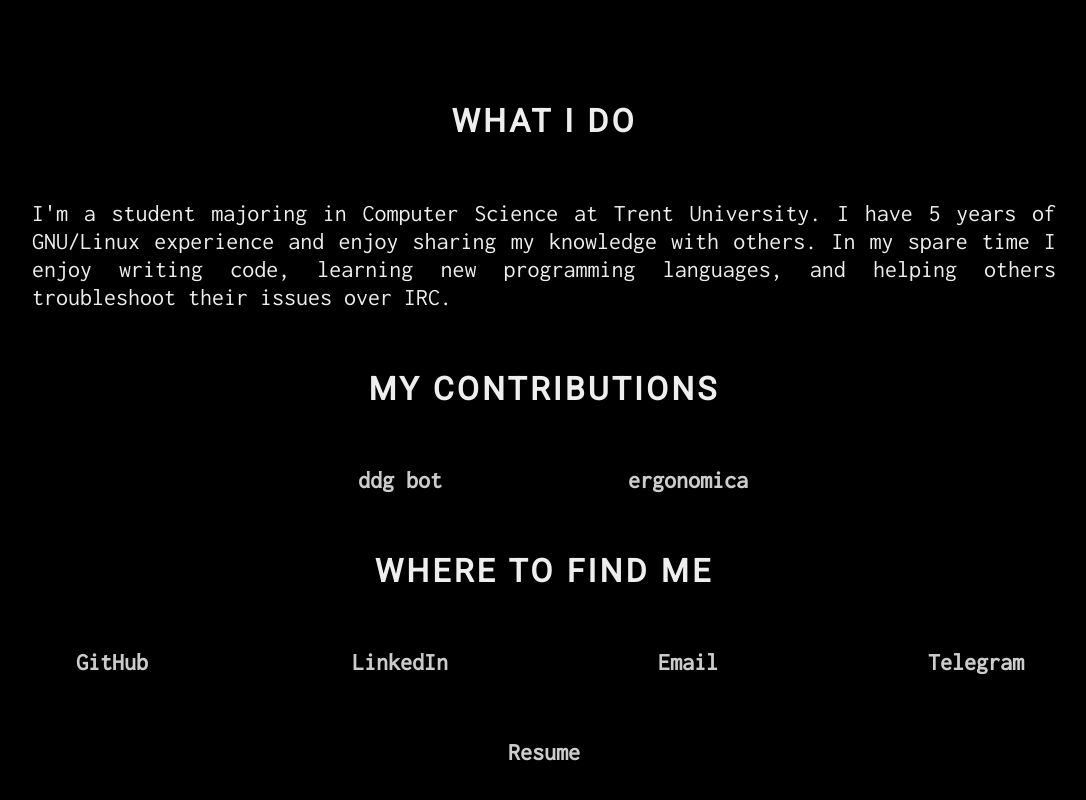
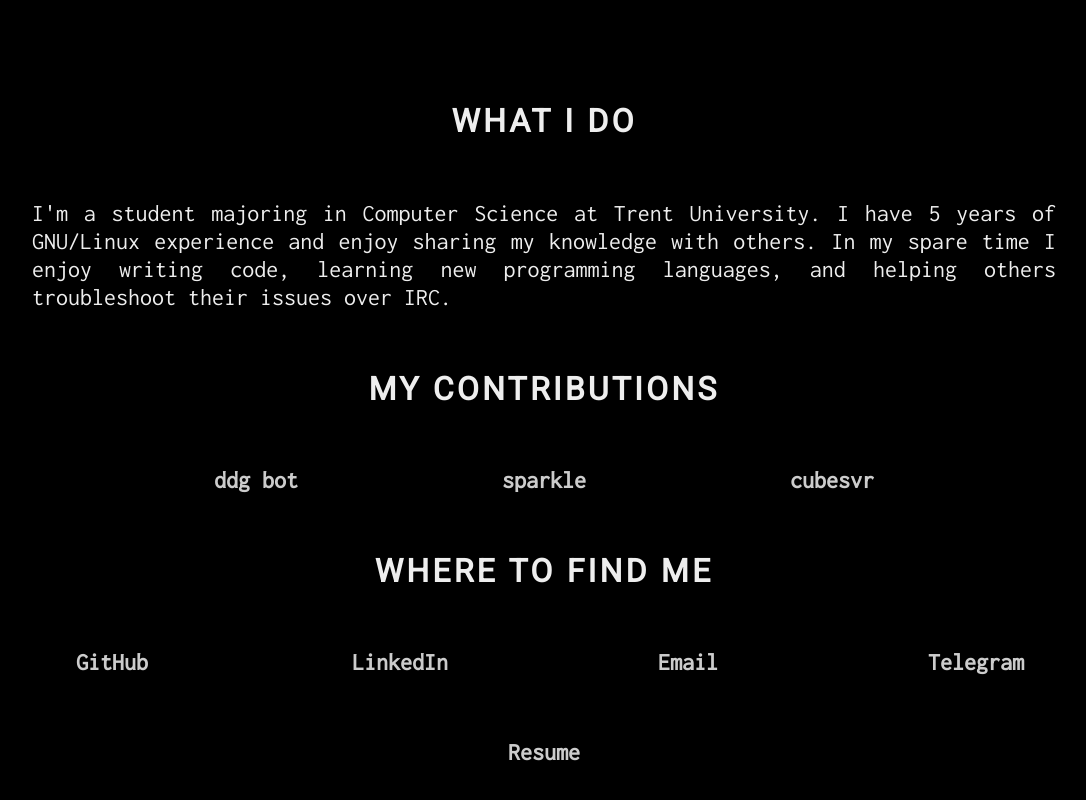
Before and after one commit to codebam/old-codebam.github.io, a plain HTML site: page index.html in a window 1280 px wide. Shown: the part 812-1612 px from the top of the page, without its empty margins (96-1182 px from the left). Drawn offline with Linux system fonts and the light colour scheme.

Commit message:
changed contributions

```diff
--- a/index.html
+++ b/index.html
@@ -74,7 +74,12 @@
                     </div>
                     <div class="box">
                         <h4>
-                            <a href="https://github.com/ergonomica/ergonomica" target="_blank">ergonomica</a>
+                            <a href="https://github.com/codebam/finhacks2016" target="_blank">sparkle</a>
+                        </h4>
+                    </div>
+                    <div class="box">
+                        <h4>
+                            <a href="https://github.com/codebam/ECHACKS2016" target="_blank">cubesvr</a>
                         </h4>
                     </div>
                 </div>
```
